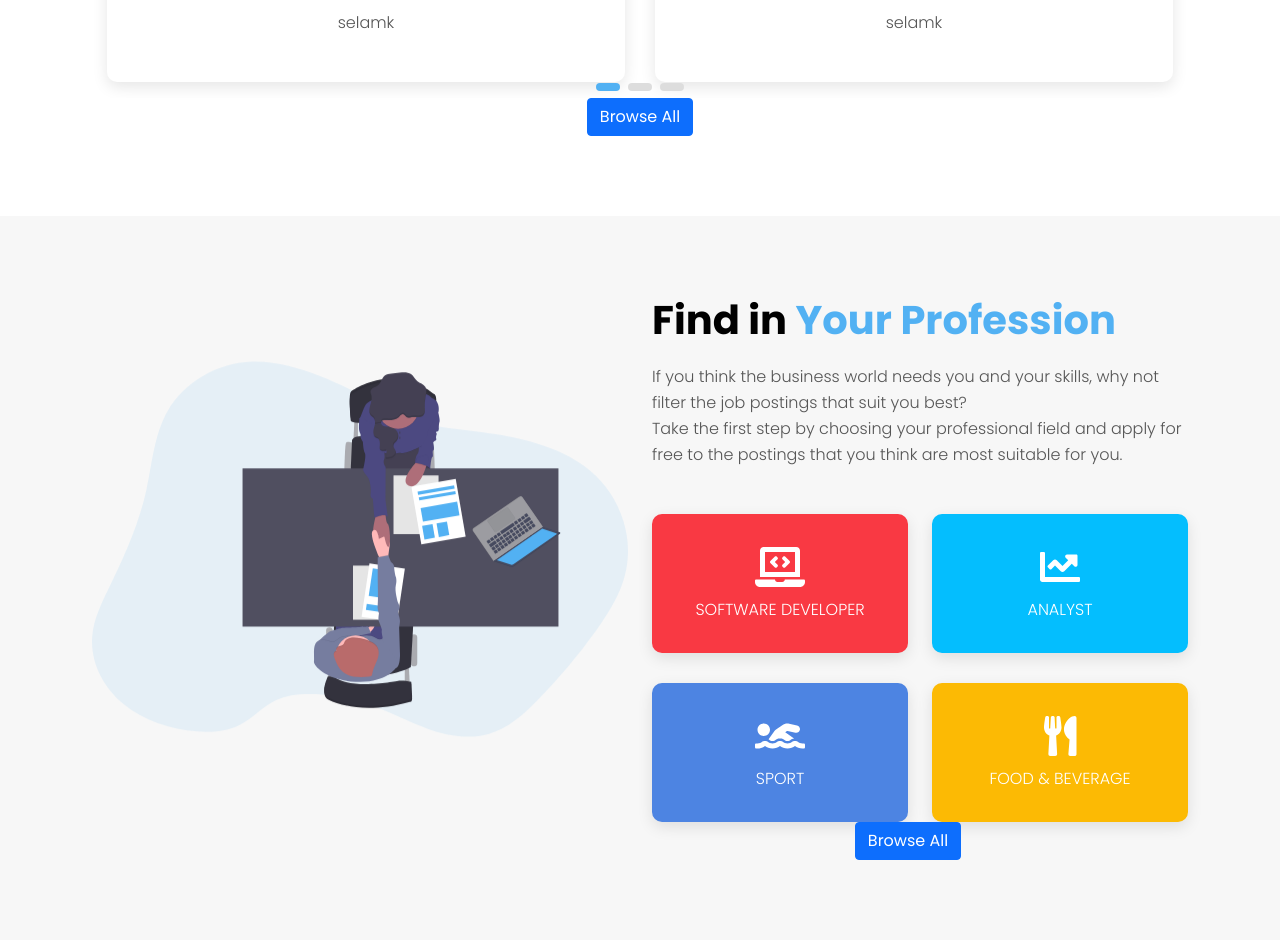
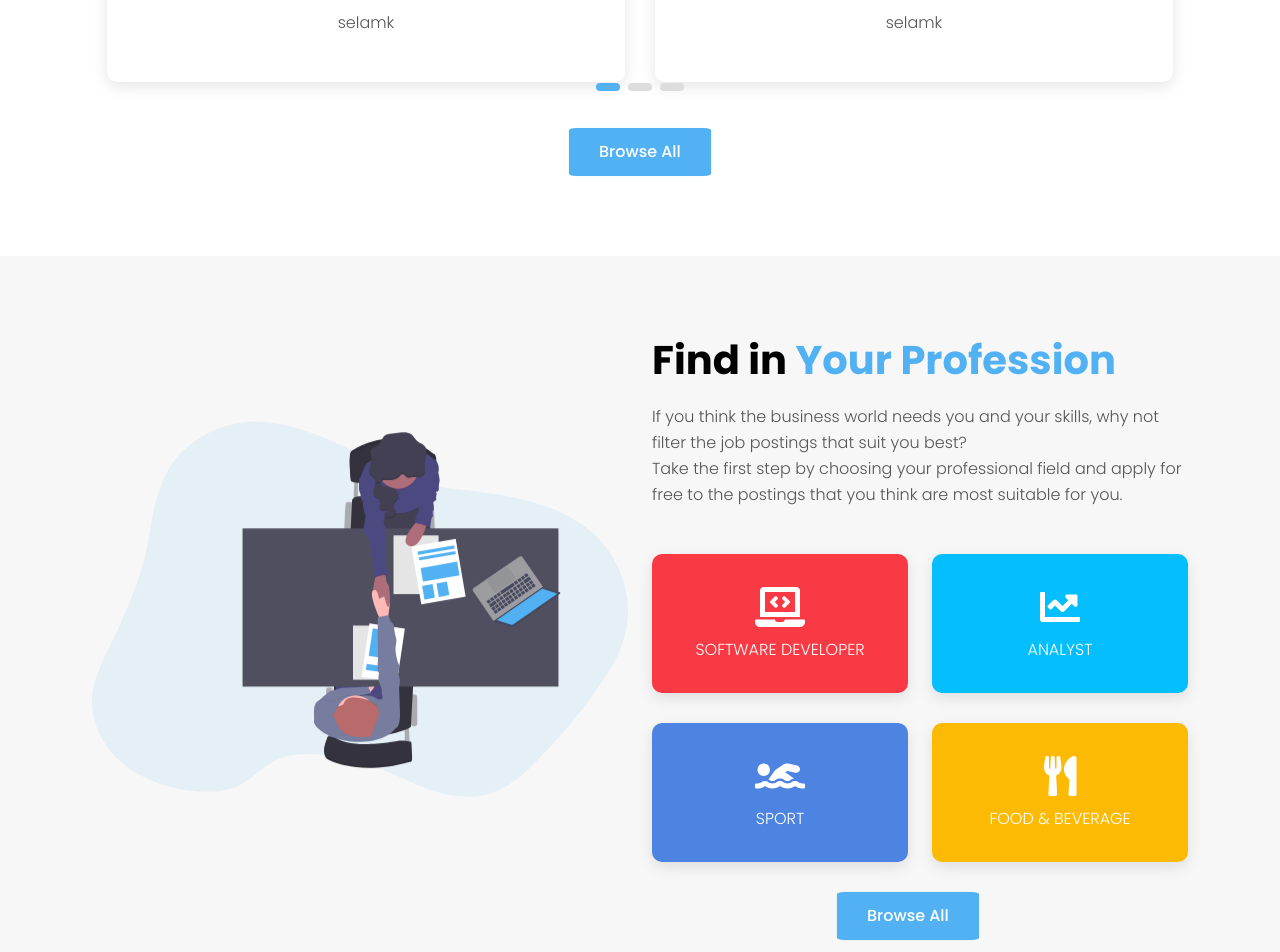
Before and after one commit to Ebubekiryzc/hrms-front-end, a React (Create React App) app: page / in a window 1280 px wide. Shown: the part 1200-2152 px from the top of the page. Built offline with nearby package versions, Linux system fonts and the light colour scheme.

Commit message:
New button routes enabled.

```diff
--- a/src/pages/Home/Home.jsx
+++ b/src/pages/Home/Home.jsx
@@ -1,4 +1,5 @@
 import React from "react";
+import { NavLink } from "react-router-dom";
 import { Container, Row, Col, Button } from "react-bootstrap";
 import { FontAwesomeIcon } from "@fortawesome/react-fontawesome";
 import SearchBar from "../../layouts/Navi/Tools/SearchBar/SearchBar";
@@ -65,7 +66,9 @@ export default function Home() {
           <Row className="justify-content-center">
             <div className="browse-all-button">
               <Col md="12" className="text-center">
-                <Button>Browse All</Button>
+                <Button exact as={NavLink} to="/jobadvertisements">
+                  Browse All
+                </Button>
               </Col>
             </div>
           </Row>
@@ -131,7 +134,9 @@ export default function Home() {
                 <Row className="align-items-center">
                   <Col className="d-flex justify-content-center">
                     <div className="browse-all-button">
-                      <Button>Browse All</Button>
+                      <Button exact as={NavLink} to="/jobs">
+                        Browse All
+                      </Button>
                     </div>
                   </Col>
                 </Row>
```
